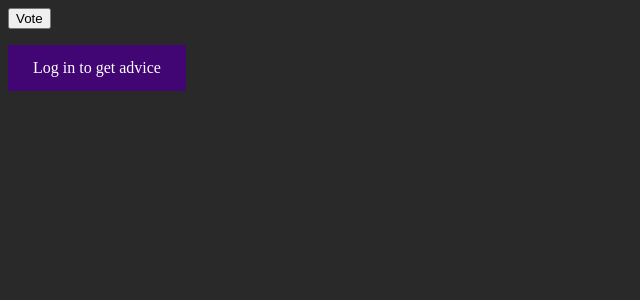
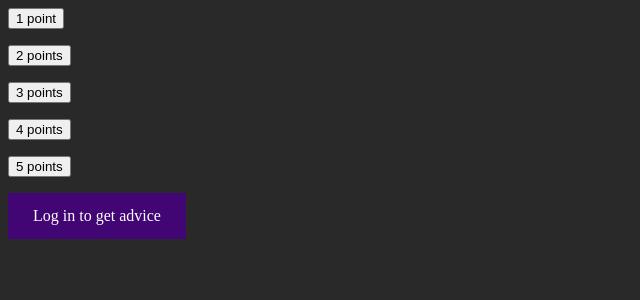
Before and after one commit to benjaminleon/advicer, a Django app: page /polls/ in a window 1280 px wide. Shown: the top 300 px of the page, without its empty margins (0-640 px from the left). Run offline with Django 3.2, Linux system fonts and the light colour scheme.

Commit message:
Change ratings by button click

```diff
--- a/polls/templates/polls/index.html
+++ b/polls/templates/polls/index.html
@@ -2,9 +2,29 @@
 
 <link rel="stylesheet" type="text/css" href="{% static 'polls/style.css' %}">
 
-<form action="{% url 'polls:my_view' %}" method="post">
+<form action="{% url 'polls:my_view' 1 %}" method="post">
 {% csrf_token %}
-<input type="submit" value="Vote">
+<input type="submit" value="1 point">
+</form>
+
+<form action="{% url 'polls:my_view' 2 %}" method="post">
+{% csrf_token %}
+<input type="submit" value="2 points">
+</form>
+
+<form action="{% url 'polls:my_view' 3 %}" method="post">
+{% csrf_token %}
+<input type="submit" value="3 points">
+</form>
+
+<form action="{% url 'polls:my_view' 4 %}" method="post">
+{% csrf_token %}
+<input type="submit" value="4 points">
+</form>
+
+<form action="{% url 'polls:my_view' 5 %}" method="post">
+{% csrf_token %}
+<input type="submit" value="5 points">
 </form>
 
 {% if user.is_authenticated %}
--- a/polls/urls.py
+++ b/polls/urls.py
@@ -4,7 +4,7 @@ from . import views
 app_name = 'polls'  # Namespacing
 urlpatterns = [
     path('', views.index, name='index'),
-    path('vote/', views.my_view, name='my_view'),
+    path('vote/<int:new_rating>', views.my_view, name='my_view'),
     path('<int:pk>/', views.DetailView.as_view(), name='detail'),
     path('<int:pk>/results/', views.ResultsView.as_view(), name='results'),
     path('<int:question_id>/vote/', views.vote, name='vote'),
--- a/polls/views.py
+++ b/polls/views.py
@@ -53,7 +53,16 @@ class ResultsView(generic.DetailView):
     template_name = 'polls/results.html'
 
 
-def my_view(request):
+def my_view(request, new_rating):
+    ratings = list(Rating.objects.filter(user = request.user, movie = 5))
+    print("\n")
+    for rating in ratings:
+        print(rating)
+        rating.rating = new_rating
+        rating.save()
+
+    print(rating)
+    print("\n")
     print("I will do useful things in the future!")
 
     return HttpResponseRedirect(reverse('polls:index'))
```
